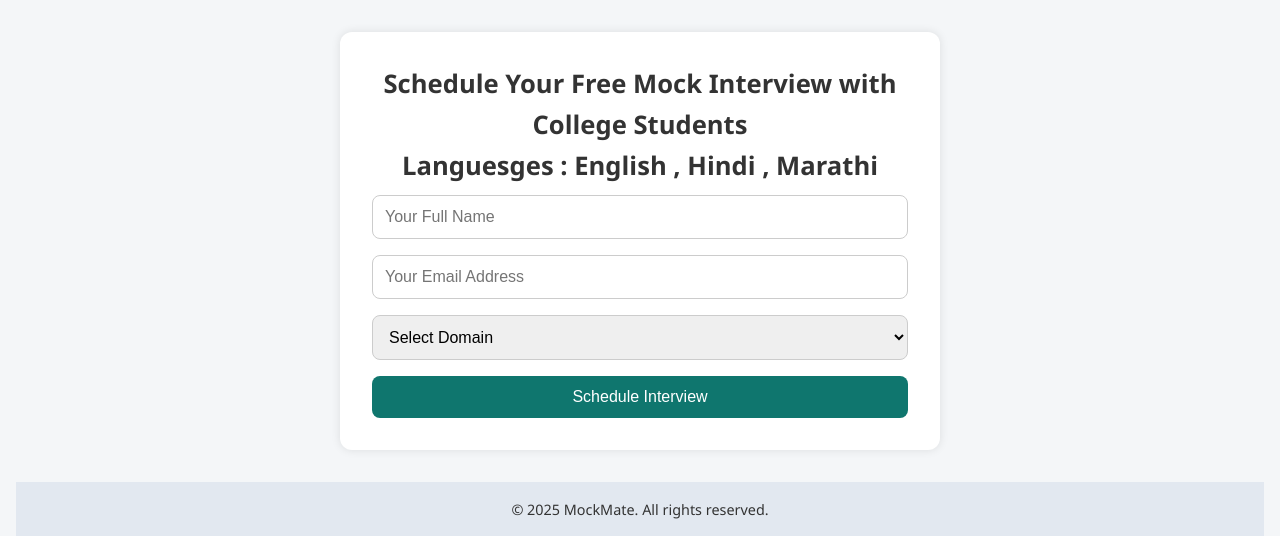
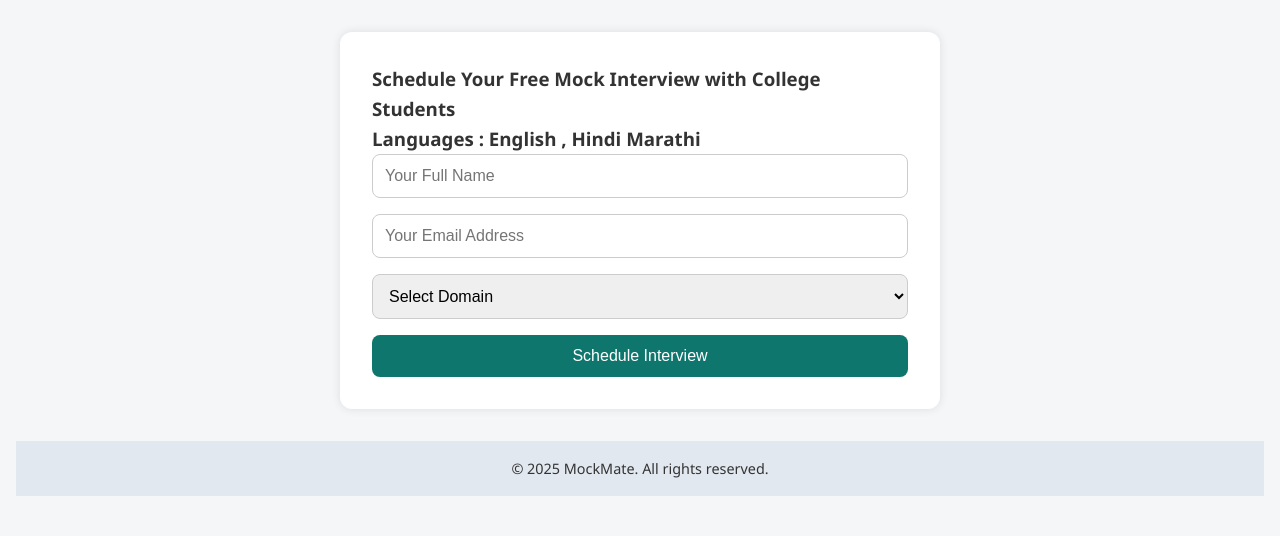
Before and after one commit to Ask1012/MockMate, a Flask app: page / in a window 1280 px wide. Shown: the part 78-614 px from the top of the page. Run offline with Flask 3, Linux system fonts and the light colour scheme.

Commit message:
Update index.html

```diff
--- a/templates/index.html
+++ b/templates/index.html
@@ -21,7 +21,7 @@
 
     <!-- Main Content -->
     <div class="form-container">
-        <h2>Schedule Your Free Mock Interview with College Students <br>  Languesges : English , Hindi , Marathi </h2>
+        <h3>Schedule Your Free Mock Interview with College Students <br>  Languages : English , Hindi  Marathi </h3>
          <form method="POST">
             <input type="text" name="name" placeholder="Your Full Name" required><br>
             <input type="email" name="email" placeholder="Your Email Address" required><br>
```
